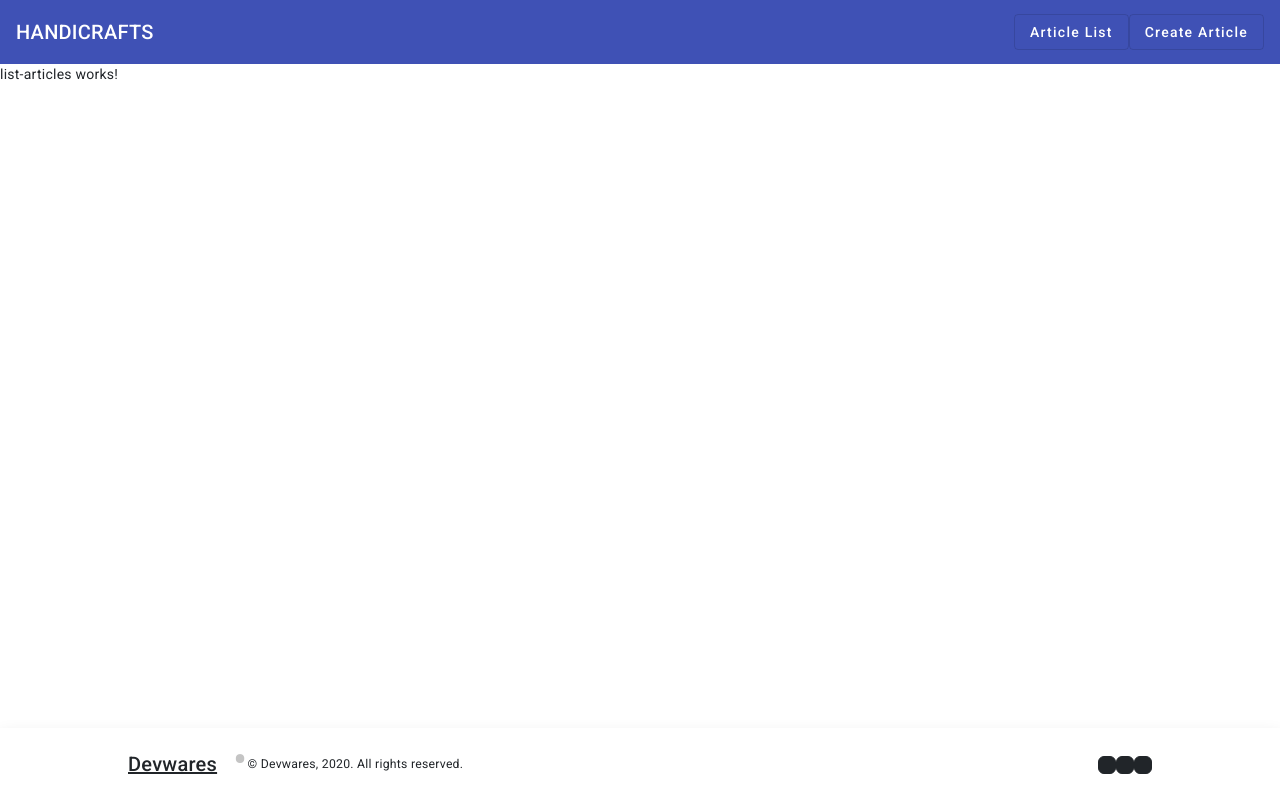
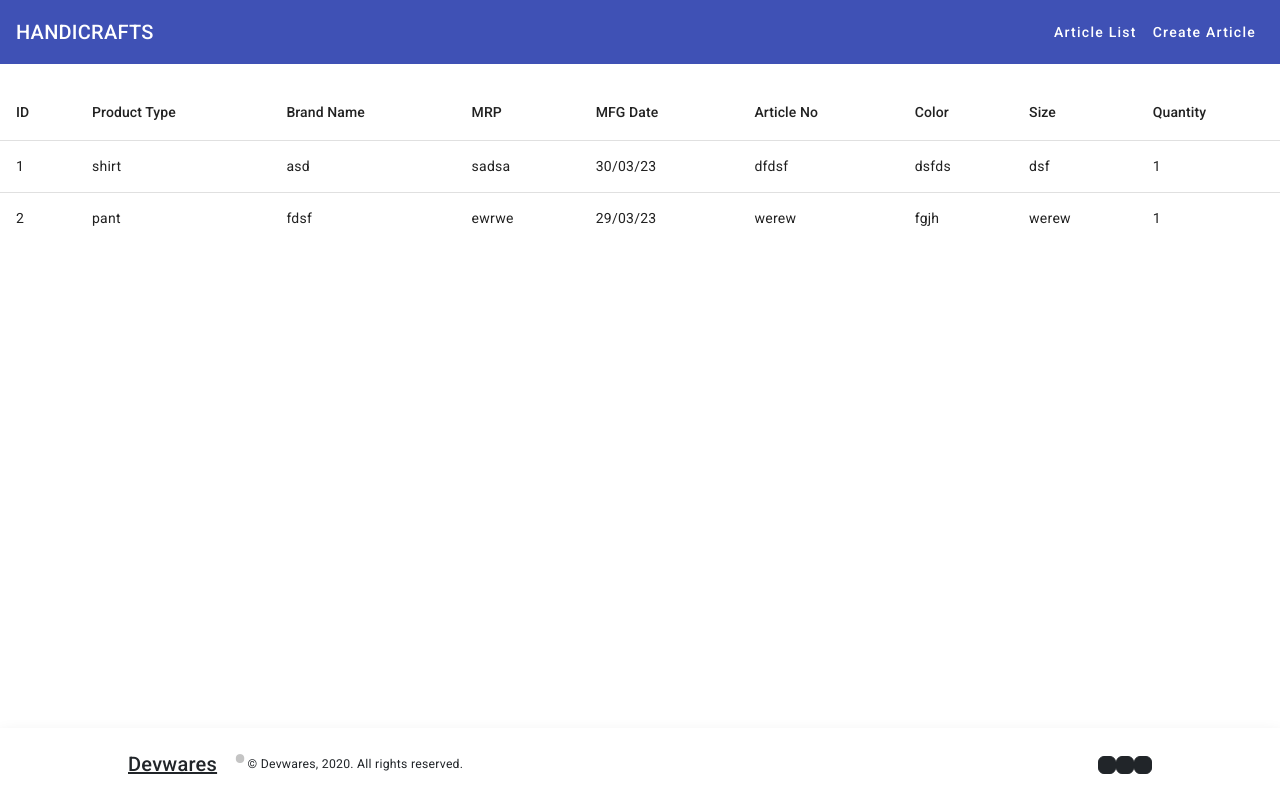
Before and after one commit to therahulsahu/handicrafts-frontend, an Angular app: page /list in a window 1280 px wide. Built offline with nearby package versions, Linux system fonts and the light colour scheme; data requests are answered from the project's data file.

Commit message:
Feature/vinod (#6)
* add article form in popup

```diff
--- /dev/null
+++ b/db.json
@@ -0,0 +1,30 @@
+{
+  "articles": [
+    {
+      "productType": "shirt",
+      "brandName": "asd",
+      "mrp": "sadsa",
+      "mfgDate": "2023-03-30T18:30:00.000Z",
+      "articleNo": "dfdsf",
+      "specifications": {
+        "color": "dsfds",
+        "size": "dsf",
+        "quantity": 1
+      },
+      "id": 1
+    },
+    {
+      "productType": "pant",
+      "brandName": "fdsf",
+      "mrp": "ewrwe",
+      "mfgDate": "2023-03-29T18:30:00.000Z",
+      "articleNo": "werew",
+      "specifications": {
+        "color": "fgjh",
+        "size": "werew",
+        "quantity": 1
+      },
+      "id": 2
+    }
+  ]
+}
--- a/src/app/articleM/create-article/create-article.component.css
+++ b/src/app/articleM/create-article/create-article.component.css
@@ -0,0 +1,8 @@
+.content {
+    padding-top: 10px;
+  }
+
+  .row {
+    display: flex;
+    gap: 10px;
+  }
--- a/src/app/articleM/create-article/create-article.component.html
+++ b/src/app/articleM/create-article/create-article.component.html
@@ -1,70 +1,69 @@
-  <form class="form-horizontal" [formGroup]="articleForm" (ngSubmit)="onSubmit()">
-    <div class="panel panel-primary">
-      <div class="panel-heading">
-        <h3 class="panel-title">Create Article</h3>
-      </div>
-      <div class="panel-body">
-
-        <div class="form-group">
-          <label class="col-sm-2 control-label" for="productType">Product Type:</label>
-          <select class="form-select" formControlName="productType" class="form-control">
-              <option disabled>Select Product Type</option>
-              <option *ngFor="let productType of productTypeList">{{productType}}</option>
-          </select>
+<div mat-dialog-title>
+  <h1>Add Article Form</h1>
 </div>
 
-        <div class="form-group">
-          <label class="col-sm-2 control-label" for="brandName">Brand Name:</label>
-          <div class="col-sm-8">
-            <input id="brandName" type="text" class="form-control" formControlName="brandName">
-          </div>
+<form [formGroup]="articleForm" (ngSubmit)="onSubmit()">
+  <div mat-dialog-content class="content">
+
+    <div class="row">
+      <mat-form-field appearance="outline">
+        <mat-label>Product Type</mat-label>
+        <mat-select formControlName="productType">
+          <mat-option *ngFor="let val of productTypeList" [value]="val">{{val}}
+          </mat-option>
+        </mat-select>
+      </mat-form-field>
     </div>
 
-        <div class="form-group">
-          <label class="col-sm-2 control-label" for="mrp">MRP</label>
-          <div class="col-sm-8">
-            <input id="mrp" type="text" class="form-control" formControlName="mrp">
-          </div>
+    <div class="row">
+      <mat-form-field appearance="outline">
+        <mat-label>Brand Name</mat-label>
+        <input matInput type="text" placeholder="" formControlName="brandName">
+      </mat-form-field>
     </div>
 
-        <div class="form-group">
-            <label class="col-sm-2 control-label" for="mfgDate">MFGDate</label>
-            <div class="col-sm-8 input-group date">
-              <input id="mfgDate" type="date" class="form-control" formControlName="mfgDate">
-            </div>
+    <div class="row">
+      <mat-form-field appearance="outline">
+        <mat-label>MRP</mat-label>
+        <input matInput type="text" placeholder="" formControlName="mrp">
+      </mat-form-field>
     </div>
 
-        <div class="form-group">
-            <label class="col-sm-2 control-label" for="articleNo">ArticleNo</label>
-            <div class="col-sm-8">
-              <input id="articleNo" type="text" class="form-control" formControlName="articleNo">
-            </div>
+    <div class="row">
+      <mat-form-field appearance="outline">
+        <mat-label>MFGDate</mat-label>
+        <input matInput [matDatepicker]="picker" formControlName="mfgDate">
+        <mat-hint>MM/DD/YYYY</mat-hint>
+        <mat-datepicker-toggle matIconSuffix [for]="picker"></mat-datepicker-toggle>
+        <mat-datepicker #picker></mat-datepicker>
+      </mat-form-field>
     </div>
 
-        <div formGroupName="specifications">
+    <div class="row">
+      <mat-form-field appearance="outline">
+        <mat-label>Article No</mat-label>
+        <input matInput type="text" placeholder="" formControlName="articleNo">
+      </mat-form-field>
+    </div>
 
-            <div class="form-group">
-              <label class="col-sm-12 text-center control-label" for="specifications">
-                Specifications
-              </label>
-              <div class="col-sm-14">
-                <input type="text" class="form-control" id="color"
-                    placeholder="Color" formControlName="color">
-              </div>
-              <div class="col-sm-14">
-                <input type="text" id="size" placeholder="Size"
-                    class="form-control" formControlName="size">
-              </div>
-              <div class="col-sm-14">
-                <input type="text" id="quantity" placeholder="Quantity"
-                    class="form-control" formControlName="quantity">
-              </div>
-            </div>
+    <div formGroupName="specifications" class="row">
+      <mat-form-field appearance="outline">
+        <mat-label>Color</mat-label>
+        <input matInput type="text" placeholder="" formControlName="color">
+      </mat-form-field>
+      <mat-form-field appearance="outline">
+        <mat-label>Size</mat-label>
+        <input matInput type="text" placeholder="" formControlName="size">
+      </mat-form-field>
+      <mat-form-field appearance="outline">
+        <mat-label>Quantity</mat-label>
+        <input matInput type="text" placeholder="" formControlName="quantity">
+      </mat-form-field>
     </div>
 
   </div>
-      <div class="panel-footer">
-        <button class="btn btn-primary click" type="submit">Submit</button>
-      </div>
+  <div mat-dialog-actions class="action">
+    <button mat-raised-button type="button" [mat-dialog-close]="false">Cancel</button>
+    <button mat-raised-button color="primary" type="submit">Submit</button>
   </div>
 </form>
--- a/src/app/articleM/list-articles/list-articles.component.css
+++ b/src/app/articleM/list-articles/list-articles.component.css
@@ -0,0 +1,5 @@
+.main-body {
+    padding-top: 20px;
+    margin: 0 auto;
+    max-width: 1348px;
+  }
--- a/src/app/articleM/list-articles/list-articles.component.html
+++ b/src/app/articleM/list-articles/list-articles.component.html
@@ -1 +1,59 @@
-<p>list-articles works!</p>
+<div class="main-body">
+
+    <div class="table-container">
+      <table mat-table [dataSource]="dataSource" matSort>
+
+        <!-- ID Column -->
+        <ng-container matColumnDef="id">
+          <th mat-header-cell *matHeaderCellDef mat-sort-header> ID </th>
+          <td mat-cell *matCellDef="let row"> {{row.id}} </td>
+        </ng-container>
+
+        <!-- Progress Column -->
+        <ng-container matColumnDef="productType">
+          <th mat-header-cell *matHeaderCellDef mat-sort-header> Product Type </th>
+          <td mat-cell *matCellDef="let row"> {{row.productType}}</td>
+        </ng-container>
+
+        <ng-container matColumnDef="brandName">
+          <th mat-header-cell *matHeaderCellDef mat-sort-header> Brand Name </th>
+          <td mat-cell *matCellDef="let row"> {{row.brandName}}</td>
+        </ng-container>
+
+        <ng-container matColumnDef="mrp">
+          <th mat-header-cell *matHeaderCellDef mat-sort-header> MRP </th>
+          <td mat-cell *matCellDef="let row"> {{row.mrp}}</td>
+        </ng-container>
+
+        <ng-container matColumnDef="mfgDate">
+          <th mat-header-cell *matHeaderCellDef mat-sort-header> MFG Date </th>
+          <td mat-cell *matCellDef="let row"> {{row.mfgDate | date: 'dd/MM/yy'}}</td>
+        </ng-container>
+
+        <ng-container matColumnDef="articleNo">
+          <th mat-header-cell *matHeaderCellDef mat-sort-header> Article No </th>
+          <td mat-cell *matCellDef="let row"> {{row.articleNo}}</td>
+        </ng-container>
+
+        <ng-container matColumnDef="color">
+          <th mat-header-cell *matHeaderCellDef mat-sort-header> Color </th>
+          <td mat-cell *matCellDef="let row"> {{row.specifications.color}}</td>
+        </ng-container>
+
+        <ng-container matColumnDef="size">
+          <th mat-header-cell *matHeaderCellDef mat-sort-header> Size </th>
+          <td mat-cell *matCellDef="let row"> {{row.specifications.size}}</td>
+        </ng-container>
+
+        <ng-container matColumnDef="quantity">
+          <th mat-header-cell *matHeaderCellDef mat-sort-header> Quantity </th>
+          <td mat-cell *matCellDef="let row"> {{row.specifications.quantity}}</td>
+        </ng-container>
+
+        <tr mat-header-row *matHeaderRowDef="displayedColumns"></tr>
+        <tr mat-row *matRowDef="let row; columns: displayedColumns;"></tr>
+
+      </table>
+
+    </div>
+  </div>
--- a/src/app/articleM/list-articles/list-articles.component.ts
+++ b/src/app/articleM/list-articles/list-articles.component.ts
@@ -1,10 +1,48 @@
-import { Component } from '@angular/core';
+import { Component, OnInit, ViewChild } from '@angular/core';
+import { MatPaginator } from '@angular/material/paginator';
+import { MatSort } from '@angular/material/sort';
+import { MatTableDataSource } from '@angular/material/table';
+import { ArticleService } from 'src/app/services/article.service';
 
 @Component({
   selector: 'app-list-articles',
   templateUrl: './list-articles.component.html',
   styleUrls: ['./list-articles.component.css']
 })
-export class ListArticlesComponent {
+export class ListArticlesComponent implements OnInit{
 
+  constructor(private _articleService: ArticleService){}
+
+  displayedColumns: string[] = [
+    'id',
+    'productType',
+    'brandName',
+    'mrp',
+    'mfgDate',
+    'articleNo',
+    'color',
+    'size',
+    'quantity'
+  ];
+  dataSource!: MatTableDataSource<any>;
+
+  @ViewChild(MatPaginator) paginator!: MatPaginator;
+  @ViewChild(MatSort) sort!: MatSort;
+
+  ngOnInit(): void {
+      this.getArticles();
+  }
+
+  getArticles() {
+    this._articleService.getArticle().subscribe({
+      next : (res :any) =>{
+        this.dataSource = new MatTableDataSource(res);
+        this.dataSource.sort = this.sort;
+        this.dataSource.paginator = this.paginator;
+      },
+      error: (err : any) => {
+        console.log(err);
+      }
+    })
+  }
 }
--- a/src/app/core/header/header.component.css
+++ b/src/app/core/header/header.component.css
@@ -1,3 +1,8 @@
 .example-spacer {
     flex: 1 1 auto;
   }
+
+  .example-button-row {
+    display: table-cell;
+    max-width: 600px;
+  }
--- a/src/app/core/header/header.component.html
+++ b/src/app/core/header/header.component.html
@@ -1,19 +1,8 @@
-<!-- <nav class="navbar navbar-expand-lg navbar-dark bg-primary">
-    <div class="container">
-        <ul class="navbar-nav ms-auto">
-          <li class="nav-item active">
-            <a class="nav-link" routerLinkActive="active" routerLink="list">List</a>
-          </li>
-          <li class="nav-item">
-            <a class="nav-link" routerLinkActive="active" routerLink="create">Create</a>
-          </li>
-        </ul>
-    </div>
-  </nav> -->
-
-  <mat-toolbar color="primary">
-    <span>HANDICRAFTS</span>
-    <span class="example-spacer"></span>
-    <button mat-stroked-button routerLink="list">Article List</button>
-    <button mat-stroked-button routerLink="create">Create Article</button>
-  </mat-toolbar>
+<mat-toolbar color="primary">
+  <span>HANDICRAFTS</span>
+  <span class="example-spacer"></span>
+  <div class="example-button-row">
+    <button mat-button routerLink="list">Article List</button>
+    <button mat-button (click)="onCreateArticleClick()">Create Article</button>
+  </div>
+</mat-toolbar>
--- a/src/app/core/header/header.component.ts
+++ b/src/app/core/header/header.component.ts
@@ -1,4 +1,6 @@
 import { Component } from '@angular/core';
+import { MatDialog } from '@angular/material/dialog';
+import { CreateArticleComponent } from 'src/app/articleM/create-article/create-article.component';
 
 @Component({
   selector: 'app-header',
@@ -7,4 +9,10 @@ import { Component } from '@angular/core';
 })
 export class HeaderComponent {
 
+  constructor(private _dialog: MatDialog) {}
+
+  onCreateArticleClick() {
+    this._dialog.open(CreateArticleComponent);
+  }
+
 }
```
Also changed, not shown: src/app/articleM/create-article/create-article.component.ts (+15 -1 lines), src/app/services/article.service.ts (added, +19 -0 lines), src/app/sharedM/shared.module.ts (+21 -4 lines), 1 other file (tests, documents, lock files or other folders). Lines whose indentation alone changed are shown as unchanged.
